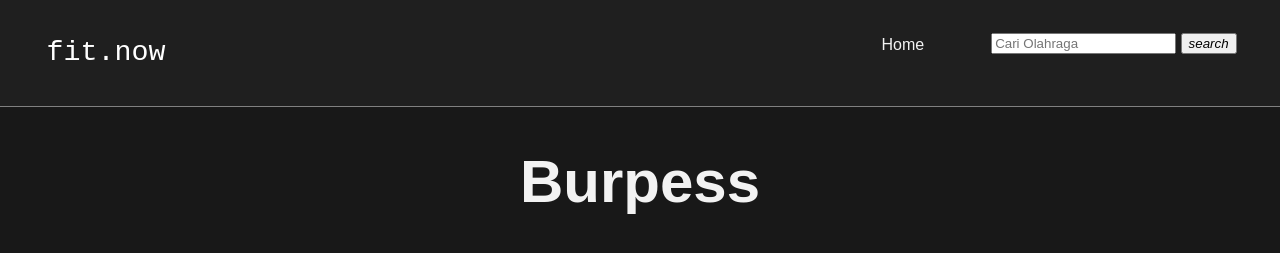
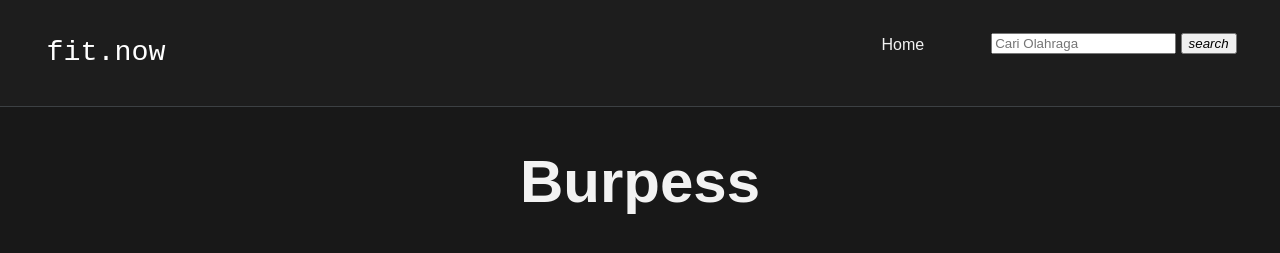
Before and after one commit to Adiatmaja/MiniProject-ProgWeb, a PHP site: page /Burpess.html in a window 1280 px wide. Shown: the top 253 px of the page. Run offline with PHP 8.4, Linux system fonts and the light colour scheme.

Commit message:
Add files via upload

```diff
--- a/template.css
+++ b/template.css
@@ -66,7 +66,7 @@ h2{
 header{
     position: sticky;
     top: 0px;
-    border-bottom: 1px solid gray;
+    border-bottom: 1px solid #3c4043;
 }
 
 .header{
@@ -76,7 +76,7 @@ header{
     overflow: hidden;
     display: flex;
     justify-content: space-between;
-    background-color: rgb(32, 32, 32, 0.99);
+    background-color: rgb(32, 32, 32, 0.8);
 }
 .header-kiri {
     padding: 20px 30px;
```
